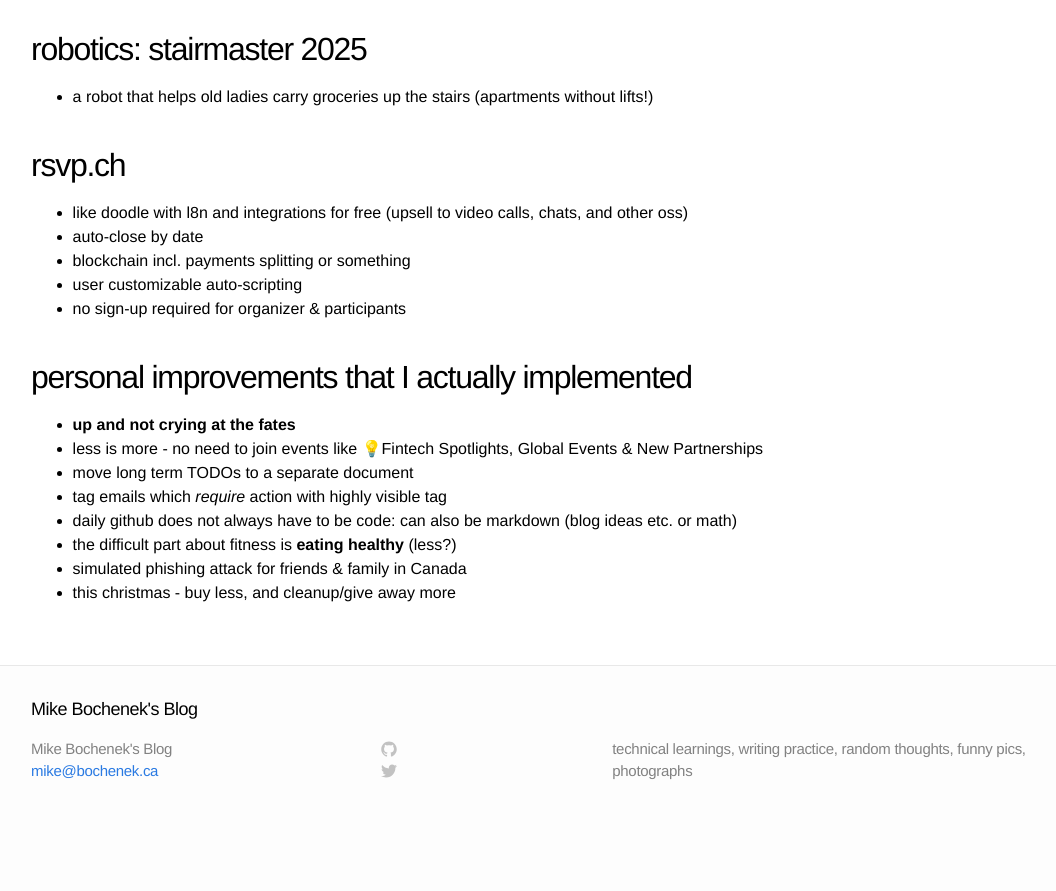
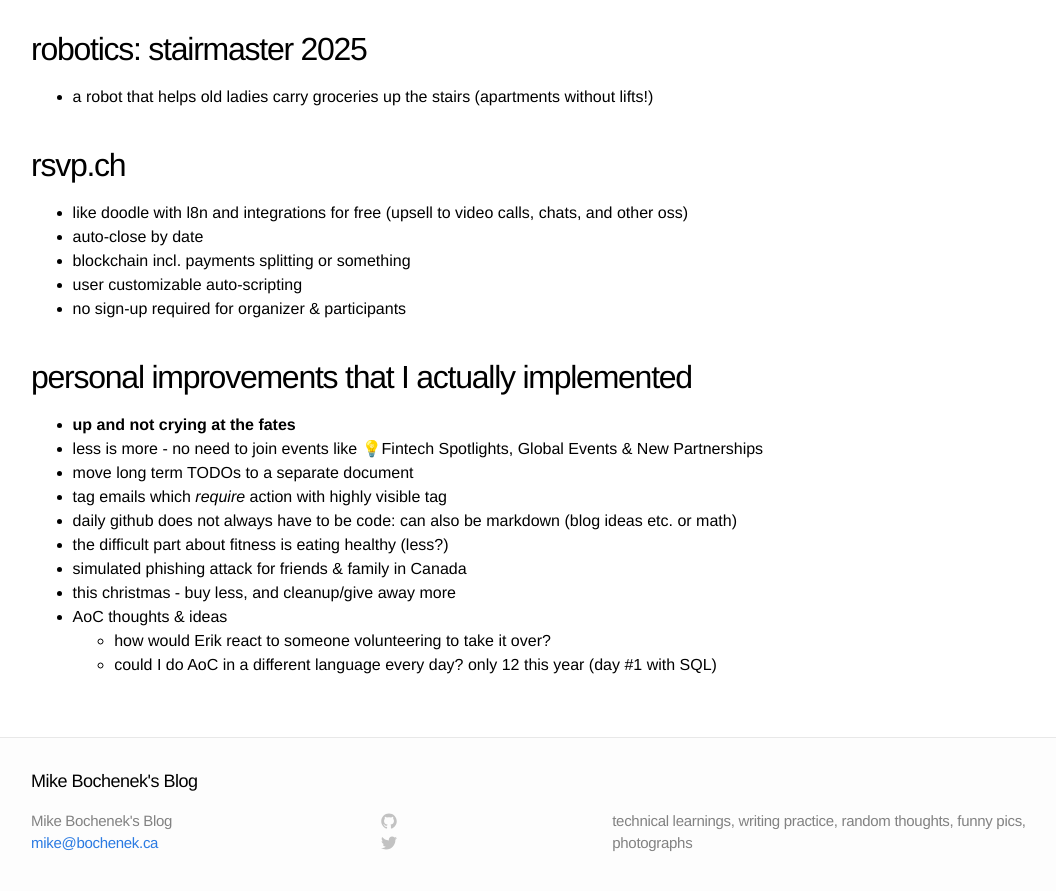
Before and after one commit to mikebochenek/learning, a Jekyll site: the page built from blog/_posts/2025-11-22-november-cozy-weekend-ideas.markdown, in a window 1280 px wide and 900 px high, scrolled down 1001 px. Shown: the top 891 px of the window, without its empty margins (109-1165 px from the left). Built offline with Jekyll 4.4.1, drawn with Linux system fonts in a browser that asks for light colours; before the commit the page ends 1829 px from its top, so only the background shows below that.

```diff
--- a/blog/_posts/2025-11-22-november-cozy-weekend-ideas.markdown
+++ b/blog/_posts/2025-11-22-november-cozy-weekend-ideas.markdown
@@ -42,6 +42,9 @@
 - move long term TODOs to a separate document
 - tag emails which *require* action with highly visible tag
 - daily github does not always have to be code: can also be markdown (blog ideas etc. or math)
-- the difficult part about fitness is **eating healthy** (less?)
+- the difficult part about fitness is eating healthy (less?)
 - simulated phishing attack for friends & family in Canada
 - this christmas - buy less, and cleanup/give away more
+- AoC thoughts & ideas
+    - how would Erik react to someone volunteering to take it over?
+    - could I do AoC in a different language every day? only 12 this year (day #1 with SQL)
```
